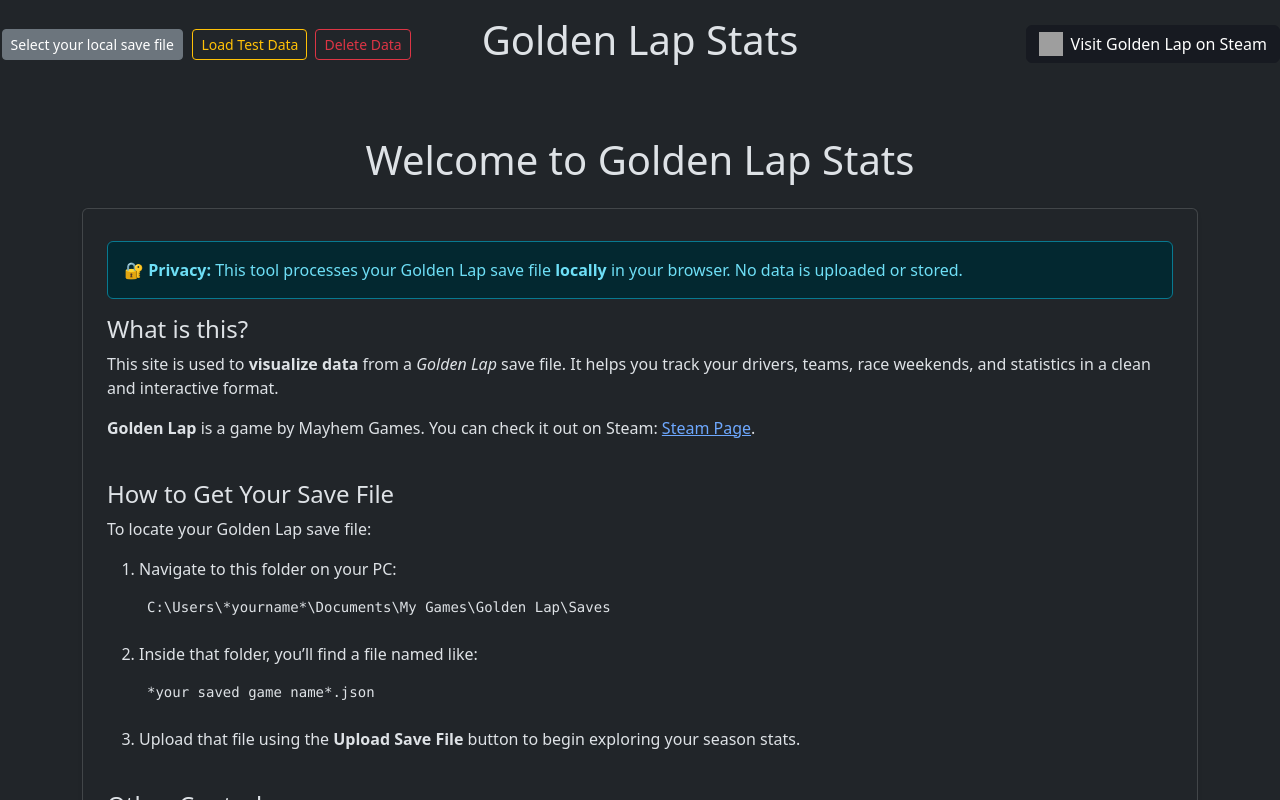
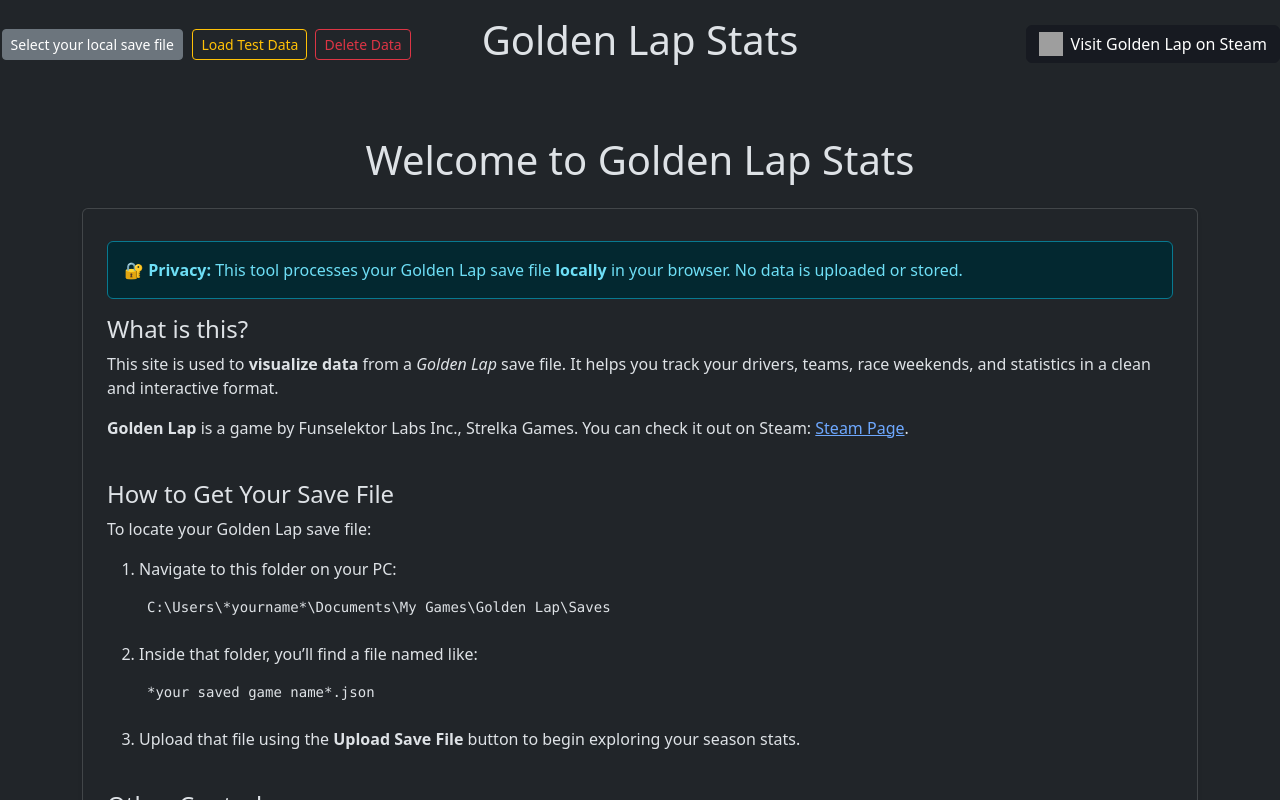
Before and after one commit to MDPater/GoldenLapStats, a React (Vite) app: page / in a window 1280 px wide. Shown: the top 800 px of the page. Built offline with nearby package versions, Linux system fonts and the light colour scheme; grey boxes are pictures that could not be loaded.

Commit message:
fixed wrong information

```diff
--- a/src/sites/LandingPage.jsx
+++ b/src/sites/LandingPage.jsx
@@ -16,8 +16,8 @@
         </p>
 
         <p>
-          <strong>Golden Lap</strong> is a game by Mayhem Games. You can check
-          it out on Steam:{" "}
+          <strong>Golden Lap</strong> is a game by Funselektor Labs Inc.,
+          Strelka Games. You can check it out on Steam:{" "}
           <a
             href="https://store.steampowered.com/app/2052040/Golden_Lap/"
             target="_blank"
```
